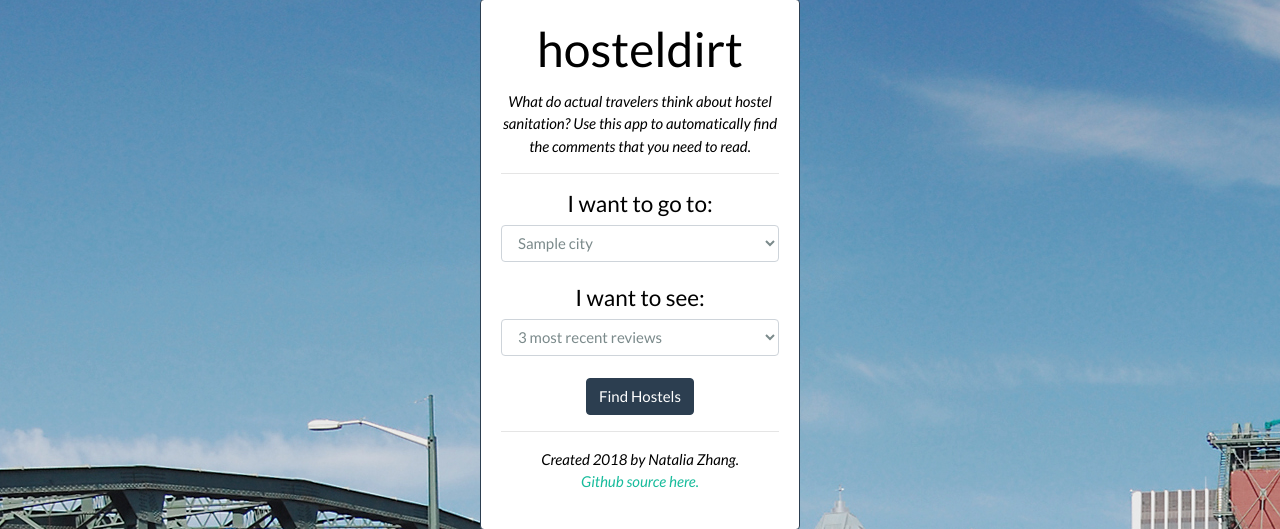
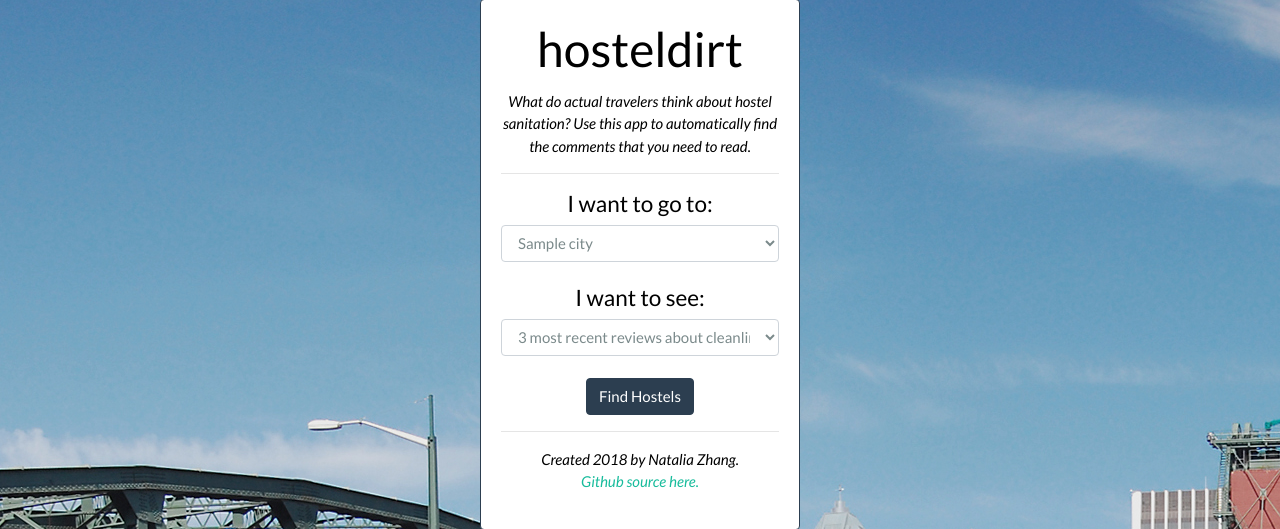
Before and after one commit to ZhangWS/hosteldirt, a Flask app: template MVP/templates/index.html in a window 1280 px wide. Shown: the part 41-570 px from the top of the page. Run offline with Flask 2, Linux system fonts and the light colour scheme; the template is opened without the code that fills it: most values are stand-ins (such as "Sample title", 1, 10 or a date in 2020); parts of the project's set-up code (start-up, migrations or seed data) failed here and were passed over; some libraries are stand-ins or nearby versions.

Commit message:
UX tweak

```diff
--- a/demo/templates/index.html
+++ b/demo/templates/index.html
@@ -55,9 +55,9 @@ td{
 <br>
   <h4>I want to see:</h4>
       <select required class="form-control" name="reqreviews" id="reqreviews" method="GET">
-      <option value="3">3 most recent reviews
-      <option value="5">5 most recent reviews
-      <option value="10">10 most recent reviews
+      <option value="3">3 most recent reviews about cleanliness
+      <option value="5">5 most recent reviews about cleanliness
+      <option value="10">10 most recent reviews about cleanliness
     </select>
 <br>
     <button type="submit" class="btn btn-primary">Find Hostels</button>
```
